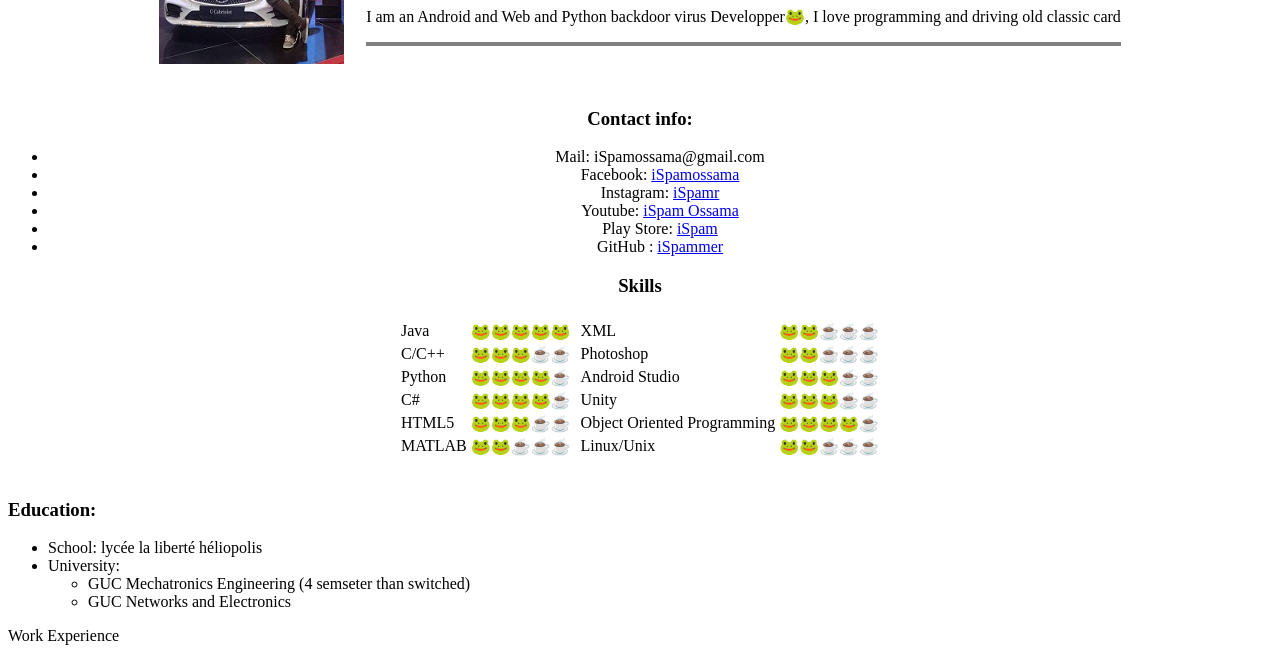
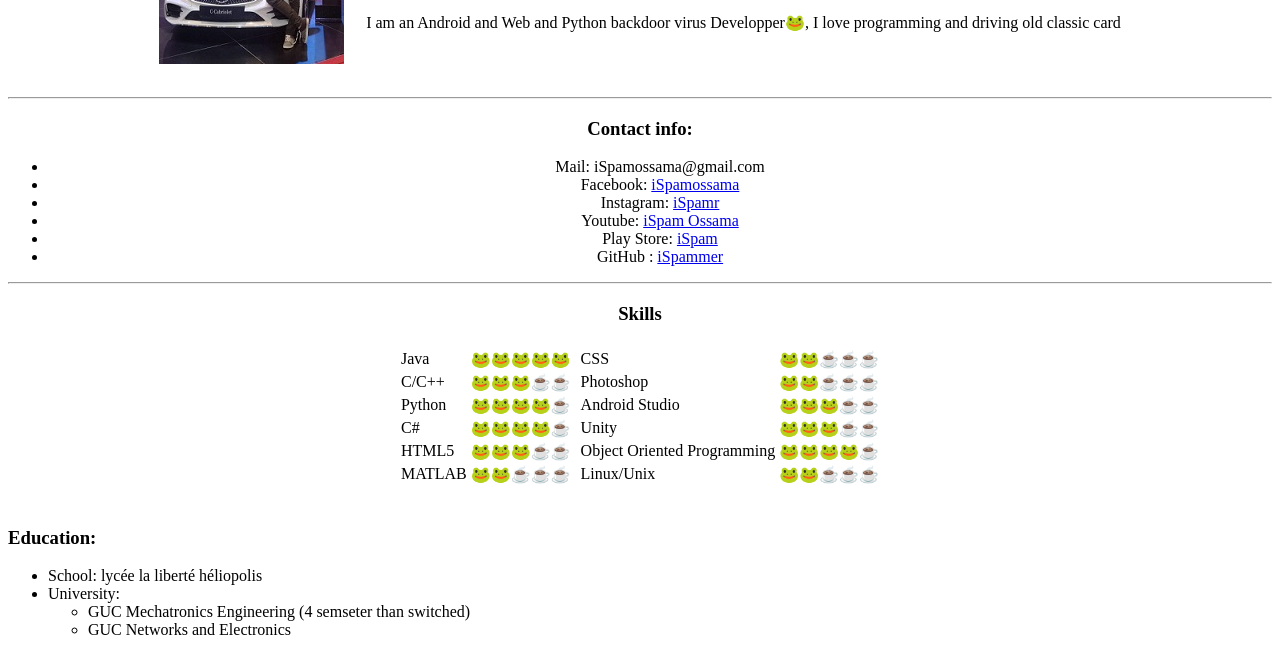
Before and after one commit to iSpammer/cv, a plain HTML site: page index.html in a window 1280 px wide. Shown: the part 150-800 px from the top of the page. Drawn offline with Linux system fonts and the light colour scheme.

Commit message:
Add files via upload

```diff
--- a/index.html
+++ b/index.html
@@ -4,22 +4,23 @@
 <head>
     <meta charset="utf-8">
     <title>🐸 Ossama's site</title>
+    <link rel="stylesheet" href="css/styles.css">
 </head>
 
 <body>
     <center>
         <table cellspacing="20">
             <tr>
-                <td> <img src="ossama.jpg" alt="Ossama's profile picture">
+                <td> <img id="prsnlpic" src="ossama.jpg" alt="Ossama's profile picture">
                 </td>
                 <td>
                     <h1>Ossama Akram</h1>
                     <p><em>Network and Electronics Engineering Student at <strong>GUC</strong> and founder of <a href="https://pricemods.blogspot.com">Pricemods </a> blog.</em></p>
                     <p>I am an Android and Web and Python backdoor virus Developper🐸, I love programming and driving old classic card</p>
-                    <hr size="4" noshade>
                 </td>
             </tr>
         </table>
+        <hr>
         <h3>Contact info:</h3>
         <ul>
             <li>Mail: iSpamossama@gmail.com</li>
@@ -29,6 +30,7 @@
             <li>Play Store: <a href="https://play.google.com/store/apps/developer?id=iSpam">iSpam</a></li>
             <li>GitHub : <a href="https://github.com/iSpammer">iSpammer</a></li>
         </ul>
+        <hr>
     </center>
     <center>
         <h3>Skills</h3>
@@ -66,7 +68,7 @@
                 <td>
                     <table>
                         <tr>
-                        <td>XML</td>
+                            <td>CSS</td>
                             <td>🐸🐸☕️☕️☕️</td>
                         </tr>
                         <tr>
```
Also changed, not shown: OtherLinks.html (+1 -0 lines), Projects.html (+2 -0 lines). Lines whose indentation alone changed are shown as unchanged.
